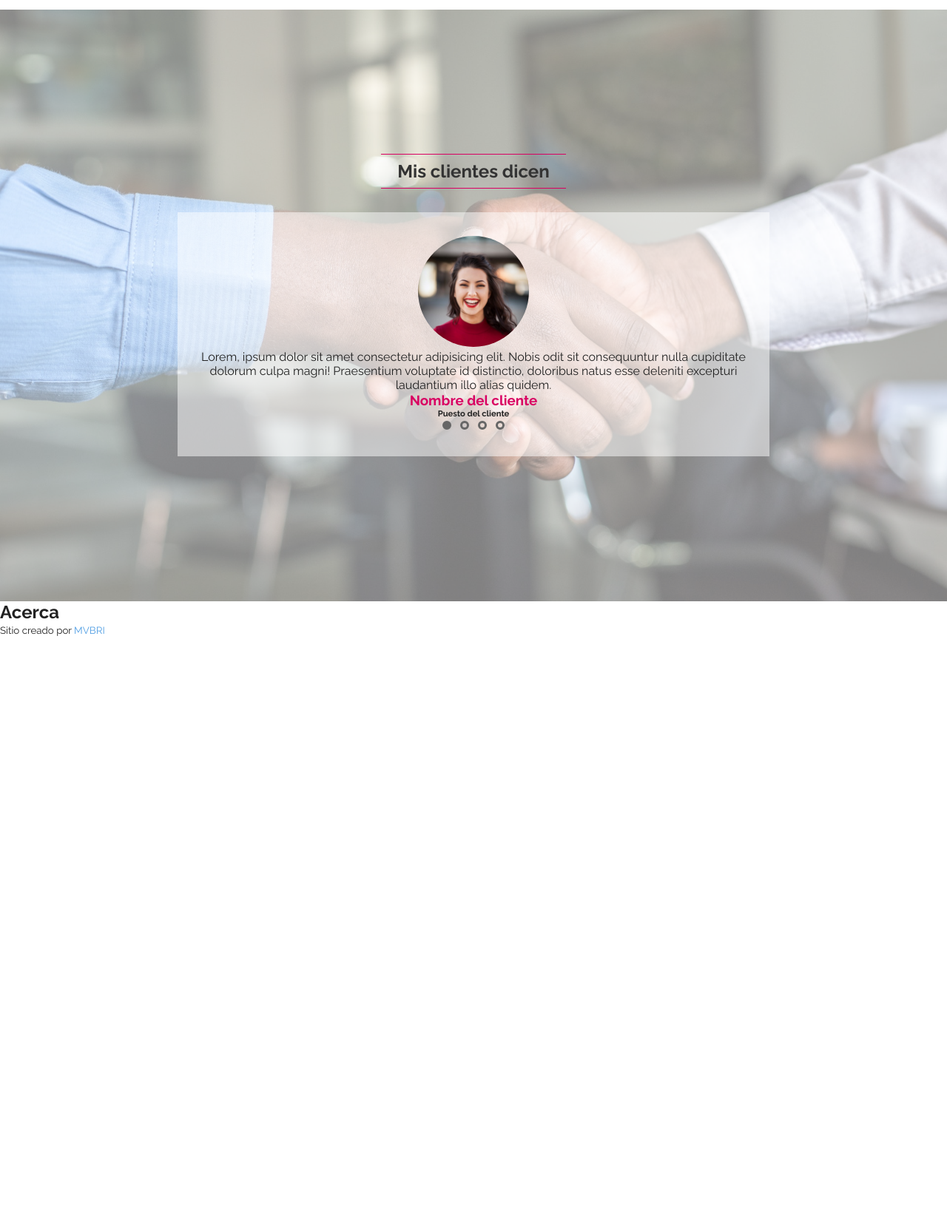
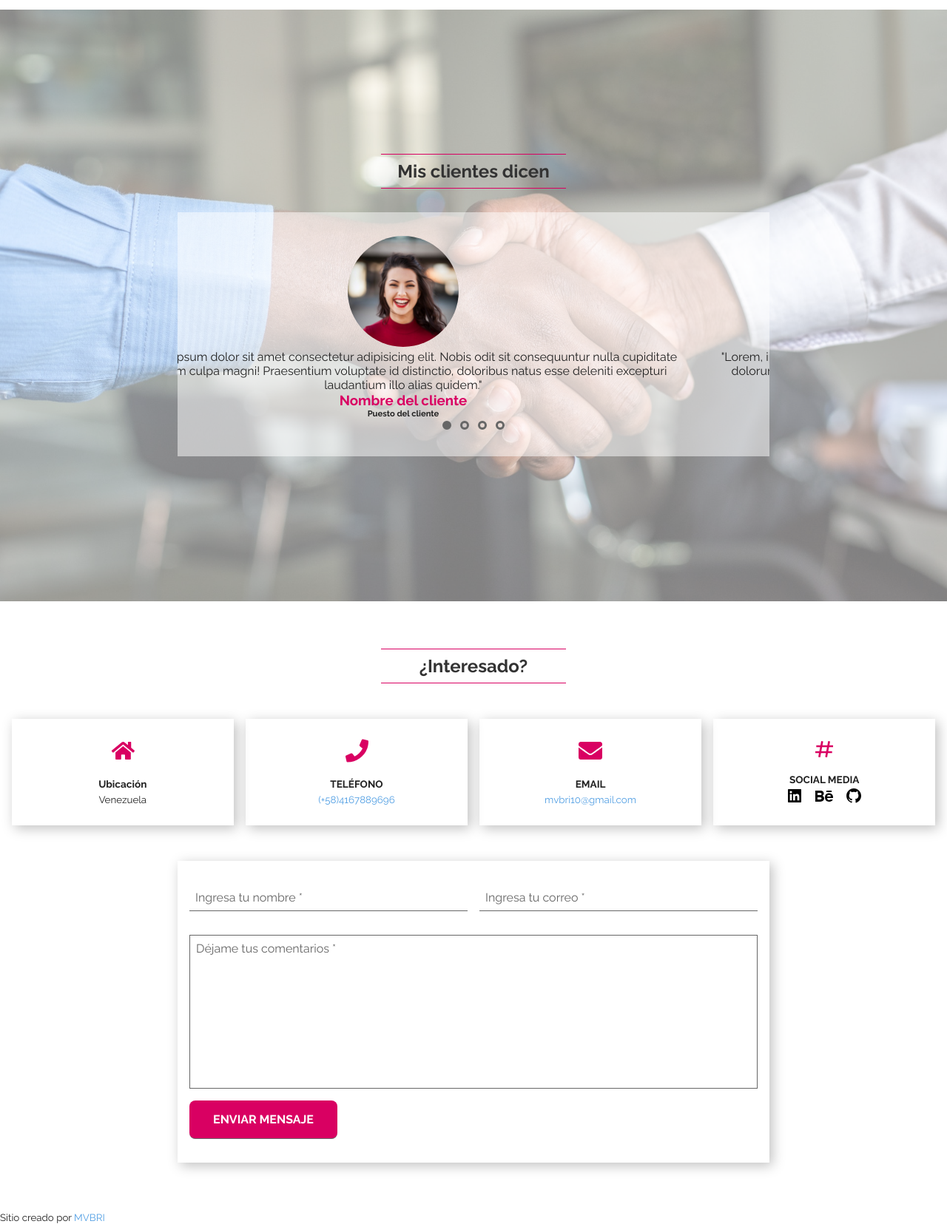
Before and after one commit to mvbri/mvbri.github.io, a PHP site: page / in a window 1280 px wide. Shown: the part 3560-5215 px from the top of the page at 74% size. Before the commit the page ends 4420 px from the top, so only its background shows below. Run offline with PHP 8.4, Linux system fonts and the light colour scheme.

Commit message:
Contacto

```diff
--- a/css/style.css
+++ b/css/style.css
@@ -100,14 +113,15 @@
     max-width: 800px;
     text-align: center;
     background: var(--carousel-bg-color);
-    overflow: hidden;
+    overflow-x: hidden;
 }
 
 .carousel .slides {
     /*100% por cada slide*/
     width: 400%;
     display: flex;
-    transition: transform .5s ease-in-out;
+    transition: transform 0.5s ease-in-out;
+    animation: carousel-slide 10s ease-in-out 3s;
 }
 
 #slide-1:checked ~ .slides-nav #dot-1,
@@ -147,7 +161,88 @@
     transform: translateX(-75%);
 }
 
+/* Contact form */
 
+.contact-form {
+    margin: 2rem auto;
+    padding: 1rem;
+    max-width: 800px;
+}
+
+.contact-form > * {
+    padding: 0.5rem;
+    margin: 1rem auto;
+    display: block;
+    width: 100%;
+}
+
+.contact-form input,
+.contact-form textarea {
+    font-size: 0.85rem;
+    font-family: var(--font);
+}
+
+.contact-form input {
+    border: 0;
+    border-bottom: thin solid var(--gray-dark-color);
+}
+
+.contact-form textarea {
+    border: thin solid var(--gray-dark-color);
+    resize: none;
+}
+
+.contact-form input[type="submit"] {
+    cursor: pointer;
+    margin-top: 0;
+    transition: all 0.5s ease-out;
+    margin-left: 0;
+}
+
+.contact-form input[type="submit"]:hover {
+    opacity: 0.75;
+}
+
+.contact-form *::placeholder {
+    color: var(--gray-dark-color);
+}
+
+.contact-form-response {
+    padding: 1rem;
+    width: 400px;
+    text-align: center;
+    background: var(--white-color);
+}
+
+.contact-form-response svg {
+    margin-top: 2rem;
+    width: 4rem;
+    height: 4rem;
+    fill: var(--first-color);
+}
+
+.modal#gracias:target {
+    opacity: 1;
+    pointer-events: auto;
+}
+
+@media screen and (min-width: 1024px) {
+    .contact-form {
+        display: grid;
+        grid-template-columns: repeat(2, 1fr);
+        column-gap: 1rem;
+    }
+
+    .contact-form input,
+    .contact-form textarea {
+        font-size: 1rem;
+    }
+
+    .contact-form textarea,
+    .contact-form-loader {
+        grid-column: span 2;
+    }
+}
 
 /* Hero image */
 
@@ -330,11 +425,11 @@
 }
 
 .box-shadow-1 {
-    box-shadow: .25rem .25rem 1rem rgba(0, 0, 0, .25);
+    box-shadow: 0.25rem 0.25rem 1rem rgba(0, 0, 0, .25);
 }
 
 .btn {
-    border-radius: .5rem;
+    border-radius: 0.5rem;
     padding: 1rem;
     display: inline-block;
     width: 200px;
@@ -366,7 +461,7 @@
     border-top: thin solid var(--first-color);
     border-bottom: thin solid var(--first-color);
     margin: 2rem auto;
-    padding: .5rem 1rem;
+    padding: 0.5rem 1rem;
     width: 250px;
     text-align: center;
     color: var(--title-color);
@@ -407,11 +502,31 @@
     }
 }
 
-
 /* Site styles */
 
 .about > article {
     margin-bottom: 2rem;
+}
+
+.contact-card {
+    margin: 1rem auto;
+    padding: 1rem;
+    width: 100%;
+    height: 144px;
+    display: flex;
+    flex-direction: column;
+    justify-content: space-around;
+    align-items: center;
+}
+
+.contact-card > svg {
+    width: 2rem;
+    height: 2rem;
+    fill: var(--first-color);
+}
+
+.contact-card > small {
+    margin-top: -1rem;
 }
 
 .header {
@@ -522,7 +637,22 @@
     fill: var(--first-color);
 }
 
+.social-media a {
+    padding: 0 0.4rem;
+}
+
+.social-media svg {
+    width: 1.5rem;
+    height: 1.5rem;
+}
+
 @media screen and (min-width: 768px) {
+    .contact-cards {
+        display: grid;
+        grid-template-columns: repeat(2, 48%);
+        justify-content: space-between;
+    }
+
     .portfolio > .container {
         display: grid;
         grid-template-columns: repeat(2, 50%);
@@ -562,10 +692,15 @@
         align-content: center;
         padding-top: 6rem;
     }
+
+    .contact-cards {
+        grid-template-columns: repeat(4, 24%);
+    }
+
     .header {
         position: sticky;
         top: 0;
-        padding: .5rem;
+        padding: 0.5rem;
         height: calc(var(--header-height) - .5rem);
     }
 
--- a/index.html
+++ b/index.html
@@ -91,7 +91,7 @@
                 </aside>
             </article>
             <article>
-                <img class="gray-scale" src="assets/perfil.jpg" alt="mariavbri">
+                <img class="gray-scale" src="assets/mvbri-4.jpg" alt="mariavbri">
             </article>
             <article>
                 <h2 class="text-center text-lg-left">Mis habilidades</h2>
@@ -530,37 +530,37 @@
                                 <ul class="slides">
                                     <li class="slide">
                                         <img class="avatar" src="assets/customer-1.jpg" alt="customer 1">
-                                        <blockquote>Lorem, ipsum dolor sit amet consectetur adipisicing elit. Nobis odit
-                                            sit consequuntur nulla cupiditate dolorum culpa magni! Praesentium voluptate id
-                                            distinctio, doloribus natus esse deleniti excepturi laudantium illo alias
-                                            quidem.</blockquote>
+                                        <blockquote>"Lorem, ipsum dolor sit amet consectetur adipisicing elit. Nobis
+                                            odit sit consequuntur nulla cupiditate dolorum culpa magni! Praesentium
+                                            voluptate id distinctio, doloribus natus esse deleniti excepturi laudantium illo
+                                            alias quidem."</blockquote>
                                         <h3 class="text-first-color">Nombre del cliente</h3>
                                         <h6>Puesto del cliente</h6>
                                     </li>
                                     <li class="slide">
                                         <img class="avatar" src="assets/customer-2.jpg" alt="customer 2">
-                                        <blockquote>Lorem, ipsum dolor sit amet consectetur adipisicing elit. Nobis odit
-                                            sit consequuntur nulla cupiditate dolorum culpa magni! Praesentium voluptate id
-                                            distinctio, doloribus natus esse deleniti excepturi laudantium illo alias
-                                            quidem.</blockquote>
+                                        <blockquote>"Lorem, ipsum dolor sit amet consectetur adipisicing elit. Nobis
+                                            odit sit consequuntur nulla cupiditate dolorum culpa magni! Praesentium
+                                            voluptate id distinctio, doloribus natus esse deleniti excepturi laudantium illo
+                                            alias quidem."</blockquote>
                                         <h3 class="text-first-color">Nombre del cliente</h3>
                                         <h6>Puesto del cliente</h6>
                                     </li>
                                     <li class="slide">
                                         <img class="avatar" src="assets/customer-1.jpg" alt="customer 3">
-                                        <blockquote>Lorem, ipsum dolor sit amet consectetur adipisicing elit. Nobis odit
-                                            sit consequuntur nulla cupiditate dolorum culpa magni! Praesentium voluptate id
-                                            distinctio, doloribus natus esse deleniti excepturi laudantium illo alias
-                                            quidem.</blockquote>
+                                        <blockquote>"Lorem, ipsum dolor sit amet consectetur adipisicing elit. Nobis
+                                            odit sit consequuntur nulla cupiditate dolorum culpa magni! Praesentium
+                                            voluptate id distinctio, doloribus natus esse deleniti excepturi laudantium illo
+                                            alias quidem."</blockquote>
                                         <h3 class="text-first-color">Nombre del cliente</h3>
                                         <h6>Puesto del cliente</h6>
                                     </li>
                                     <li class="slide">
-                                        <img class="avatar" src="assets/customer-2.jpg" alt="customer 1">
-                                        <blockquote>Lorem, ipsum dolor sit amet consectetur adipisicing elit. Nobis odit
-                                            sit consequuntur nulla cupiditate dolorum culpa magni! Praesentium voluptate id
-                                            distinctio, doloribus natus esse deleniti excepturi laudantium illo alias
-                                            quidem.</blockquote>
+                                        <img class="avatar" src="assets/customer-2.jpg" alt="customer 4">
+                                        <blockquote>"Lorem, ipsum dolor sit amet consectetur adipisicing elit. Nobis
+                                            odit sit consequuntur nulla cupiditate dolorum culpa magni! Praesentium
+                                            voluptate id distinctio, doloribus natus esse deleniti excepturi laudantium illo
+                                            alias quidem."</blockquote>
                                         <h3 class="text-first-color">Nombre del cliente</h3>
                                         <h6>Puesto del cliente</h6>
                                     </li>
@@ -577,8 +577,142 @@
                 </aside>
             </article>
         </section>
-        <section id="contacto" class="contact">
-            <h2>Acerca</h2>
+        <section id="contacto" class="contact section">
+            <div class="container">
+                <h2 class="section-title">¿Interesado?</h2>
+                <article class="contact-cards">
+                    <aside class="contact-card box-shadow-1">
+                        <svg
+                            width="37"
+                            height="28"
+                            viewbox="0 0 37 28"
+                            fill="none"
+                            xmlns="http://www.w3.org/2000/svg">
+                            <path
+                                d="M18.5 7.3125L7 16.8125V27C7 27.5625 7.4375 28 8 28H15C15.5 28 15.9375 27.5625 15.9375 27V21C15.9375 20.5 16.4375 20 16.9375 20H20.9375C21.5 20 21.9375 20.5 21.9375 21V27C21.9375 27.5625 22.4375 28 22.9375 28H30C30.5 28 31 27.5625 31 27V16.75L19.4375 7.3125C19.3125 7.1875 19.125 7.125 19 7.125C18.8125 7.125 18.625 7.1875 18.5 7.3125ZM36.6875 13.75L31.5 9.4375V0.8125C31.5 0.375 31.125 0.0625 30.75 0.0625H27.25C26.8125 0.0625 26.5 0.375 26.5 0.8125V5.3125L20.875 0.6875C20.375 0.3125 19.6875 0.0625 19 0.0625C18.25 0.0625 17.5625 0.3125 17.0625 0.6875L1.25 13.75C1.0625 13.875 0.9375 14.125 0.9375 14.3125C0.9375 14.5 1.0625 14.6875 1.125 14.8125L2.75 16.75C2.875 16.9375 3.0625 17 3.3125 17C3.5 17 3.6875 16.9375 3.8125 16.8125L18.5 4.75C18.625 4.625 18.8125 4.5625 19 4.5625C19.125 4.5625 19.3125 4.625 19.4375 4.75L34.125 16.8125C34.25 16.9375 34.4375 17 34.625 17C34.875 17 35.0625 16.9375 35.1875 16.75L36.8125 14.8125C36.9375 14.6875 37 14.5 37 14.3125C37 14.125 36.875 13.875 36.6875 13.75Z"
+                                fill="#D90062"/>
+                        </svg>
+                        <h5>Ubicación</h5>
+                        <small>Venezuela</small>
+                    </aside>
+                    <aside class="contact-card box-shadow-1">
+                        <svg
+                            width="33"
+                            height="32"
+                            viewbox="0 0 33 32"
+                            fill="none"
+                            xmlns="http://www.w3.org/2000/svg">
+                            <path
+                                d="M31.8125 1.5625L25.3125 0.0625C24.625 -0.125 23.875 0.25 23.5625 0.9375L20.5625 7.9375C20.3125 8.5625 20.5 9.25 21 9.6875L24.8125 12.8125C22.5625 17.5625 18.625 21.5625 13.75 23.875L10.625 20.0625C10.1875 19.5625 9.5 19.375 8.875 19.625L1.875 22.625C1.1875 22.9375 0.875 23.6875 1 24.375L2.5 30.875C2.6875 31.5625 3.25 32 4 32C20 32 33 19.0625 33 3C33 2.3125 32.5 1.75 31.8125 1.5625Z"
+                                fill="#D90062"/>
+                        </svg>
+                        <h5>TELÉFONO</h5>
+                        <small>
+                            <a href="tel:4167889696">(+58)4167889696</a>
+                        </small>
+                    </aside>
+                    <aside class="contact-card box-shadow-1">
+                        <svg
+                            width="32"
+                            height="24"
+                            viewbox="0 0 32 24"
+                            fill="none"
+                            xmlns="http://www.w3.org/2000/svg">
+                            <path
+                                d="M31.375 7.9375C29.9375 9.0625 28.125 10.4375 21.75 15.0625C20.5 16 18.1875 18.0625 16 18.0625C13.75 18.0625 11.5 16 10.1875 15.0625C3.8125 10.4375 2 9.0625 0.5625 7.9375C0.3125 7.75 0 7.9375 0 8.25V21C0 22.6875 1.3125 24 3 24H29C30.625 24 32 22.6875 32 21V8.25C32 7.9375 31.625 7.75 31.375 7.9375ZM16 16C17.4375 16.0625 19.5 14.1875 20.5625 13.4375C28.875 7.4375 29.5 6.875 31.375 5.375C31.75 5.125 32 4.6875 32 4.1875V3C32 1.375 30.625 0 29 0H3C1.3125 0 0 1.375 0 3V4.1875C0 4.6875 0.1875 5.125 0.5625 5.375C2.4375 6.875 3.0625 7.4375 11.375 13.4375C12.4375 14.1875 14.5 16.0625 16 16Z"
+                                fill="#D90062"/>
+                        </svg>
+                        <h5>EMAIL</h5>
+                        <small>
+                            <a href="mailto:mvbri10@gmail.com">mvbri10@gmail.com</a>
+                        </small>
+                    </aside>
+                    <aside class="contact-card box-shadow-1">
+                        <svg
+                            xmlns="http://www.w3.org/2000/svg"
+                            width="30"
+                            height="30"
+                            viewbox="0 0 24 24"><path
+                            d="M16.018,3.815L15.232,8h-4.966l0.716-3.815L9.018,3.815L8.232,8H4v2h3.857l-0.751,4H3v2h3.731l-0.714,3.805l1.965,0.369 L8.766,16h4.966l-0.714,3.805l1.965,0.369L15.766,16H20v-2h-3.859l0.751-4H21V8h-3.733l0.716-3.815L16.018,3.815z M14.106,14H9.141 l0.751-4h4.966L14.106,14z"
+                            fill="#D90062"/></svg>
+                        <h5>SOCIAL MEDIA</h5>
+                        <small class="social-media">
+                            <a
+                                href="https://www.linkedin.com/in/maria-victoria-brice%C3%B1o-8495a91b7/"
+                                target="_blank"
+                                rel="noopener">
+                                <svg
+                                    xmlns="http://www.w3.org/2000/svg"
+                                    width="24"
+                                    height="24"
+                                    viewbox="0 0 24 24"><path
+                                    d="M20,3H4C3.447,3,3,3.448,3,4v16c0,0.552,0.447,1,1,1h16c0.553,0,1-0.448,1-1V4C21,3.448,20.553,3,20,3z M8.339,18.337H5.667	v-8.59h2.672V18.337z M7.003,8.574c-0.856,0-1.548-0.694-1.548-1.548s0.691-1.548,1.548-1.548c0.854,0,1.548,0.693,1.548,1.548	S7.857,8.574,7.003,8.574z M18.338,18.337h-2.669V14.16c0-0.996-0.018-2.277-1.388-2.277c-1.39,0-1.601,1.086-1.601,2.207v4.248	h-2.667v-8.59h2.56v1.174h0.037c0.355-0.675,1.227-1.387,2.524-1.387c2.704,0,3.203,1.778,3.203,4.092V18.337z"/></svg>
+                                <a
+                                    href="https://www.behance.net/mariabriceo1?isa0=1"
+                                    target="_blank"
+                                    rel="noopener">
+                                    <svg
+                                        xmlns="http://www.w3.org/2000/svg"
+                                        width="24"
+                                        height="24"
+                                        viewbox="0 0 24 24"><path
+                                        d="M22 7h-7v-2h7v2zm1.726 10c-.442 1.297-2.029 3-5.101 3-3.074 0-5.564-1.729-5.564-5.675 0-3.91 2.325-5.92 5.466-5.92 3.082 0 4.964 1.782 5.375 4.426.078.506.109 1.188.095 2.14h-8.027c.13 3.211 3.483 3.312 4.588 2.029h3.168zm-7.686-4h4.965c-.105-1.547-1.136-2.219-2.477-2.219-1.466 0-2.277.768-2.488 2.219zm-9.574 6.988h-6.466v-14.967h6.953c5.476.081 5.58 5.444 2.72 6.906 3.461 1.26 3.577 8.061-3.207 8.061zm-3.466-8.988h3.584c2.508 0 2.906-3-.312-3h-3.272v3zm3.391 3h-3.391v3.016h3.341c3.055 0 2.868-3.016.05-3.016z"/></svg>
+                                </a>
+                                <a href="https://github.com/mvbri" target="_blank" rel="noopener">
+                                    <svg
+                                        xmlns="http://www.w3.org/2000/svg"
+                                        width="24"
+                                        height="24"
+                                        viewbox="0 0 24 24"><path
+                                        fill-rule="evenodd"
+                                        clip-rule="evenodd"
+                                        d="M12.026,2c-5.509,0-9.974,4.465-9.974,9.974c0,4.406,2.857,8.145,6.821,9.465	c0.499,0.09,0.679-0.217,0.679-0.481c0-0.237-0.008-0.865-0.011-1.696c-2.775,0.602-3.361-1.338-3.361-1.338	c-0.452-1.152-1.107-1.459-1.107-1.459c-0.905-0.619,0.069-0.605,0.069-0.605c1.002,0.07,1.527,1.028,1.527,1.028	c0.89,1.524,2.336,1.084,2.902,0.829c0.091-0.645,0.351-1.085,0.635-1.334c-2.214-0.251-4.542-1.107-4.542-4.93	c0-1.087,0.389-1.979,1.024-2.675c-0.101-0.253-0.446-1.268,0.099-2.64c0,0,0.837-0.269,2.742,1.021	c0.798-0.221,1.649-0.332,2.496-0.336c0.849,0.004,1.701,0.115,2.496,0.336c1.906-1.291,2.742-1.021,2.742-1.021	c0.545,1.372,0.203,2.387,0.099,2.64c0.64,0.696,1.024,1.587,1.024,2.675c0,3.833-2.33,4.675-4.552,4.922	c0.355,0.308,0.675,0.916,0.675,1.846c0,1.334-0.012,2.41-0.012,2.737c0,0.267,0.178,0.577,0.687,0.479	C19.146,20.115,22,16.379,22,11.974C22,6.465,17.535,2,12.026,2z"/></svg>
+                                </a>
+                            </small>
+                        </aside>
+                    </article>
+                    <form class="contact-form box-shadow-1">
+                        <input
+                            type="text"
+                            name="name"
+                            placeholder="Ingresa tu nombre *"
+                            title="Nombre sólo acepta letras y espacios en blanco"
+                            pattern="^[A-Za-zÑñÁáÉéÍíÓóÚúÜü\s]+$"
+                            required="required">
+                        <input
+                            type="email"
+                            name="email"
+                            placeholder="Ingresa tu correo *"
+                            title="Email incorrecto"
+                            pattern="^[a-z0-9]+(\.[_a-z0-9]+)*@[a-z0-9-]+(\.[a-z0-9-]+)*(\.[a-z]{2,15})$"
+                            required="required">
+                        <textarea
+                            name="comments"
+                            cols="50"
+                            rows="10"
+                            placeholder="Déjame tus comentarios *"
+                            required="required"></textarea>
+                        <div class="contact-form-loader text-center none">
+                            <img src="assets/loader.svg" alt="Enviando...">
+                        </div>
+                        <input class="btn" type="submit" value="ENVIAR MENSAJE">
+                    </form>
+                    <article id="gracias" class="modal">
+                        <div class="modal-content">
+                            <article class="contact-form-response">
+                                <h3>!Muchas Gracias!<br>
+                                    Por tus comentarios</h3>
+                                <svg
+                                    xmlns="http://www.w3.org/2000/svg"
+                                    width="24"
+                                    height="24"
+                                    viewbox="0 0 24 24"><path d="M12,18c4,0,5-4,5-4H7C7,14,8,18,12,18z"/><path
+                                    d="M12,2C6.486,2,2,6.486,2,12c0,5.514,4.486,10,10,10s10-4.486,10-10C22,6.486,17.514,2,12,2z M12,20c-4.411,0-8-3.589-8-8 s3.589-8,8-8s8,3.589,8,8S16.411,20,12,20z"/><path
+                                    d="M13 12l2 .012C15.012 11.55 15.194 11 16 11s.988.55 1 1h2c0-1.206-.799-3-3-3S13 10.794 13 12zM8 11c.806 0 .988.55 1 1h2c0-1.206-.799-3-3-3s-3 1.794-3 3l2 .012C7.012 11.55 7.194 11 8 11z"/></svg>
+                            </article>
+                        </div>
+                    </article>
+                </div>
             </section>
             <footer class="footer">
                 <small>Sitio creado por
```
Also changed, not shown: other parts of css/style.css (+27 -14 lines), js/script.js (+33 -0 lines), assets/behance-1.svg (added), assets/behance-2.svg (added), assets/contact-email.svg, assets/contact-location.svg, assets/contact-phone.svg, assets/github.svg, assets/happy-face.svg, assets/jonmircha.jpg (deleted), assets/linkedin.svg, assets/mvbri-2.jpg (added), assets/mvbri-3.jpg (added), assets/mvbri-4.jpg (added), 3 more files. Lines whose indentation alone changed are shown as unchanged.
